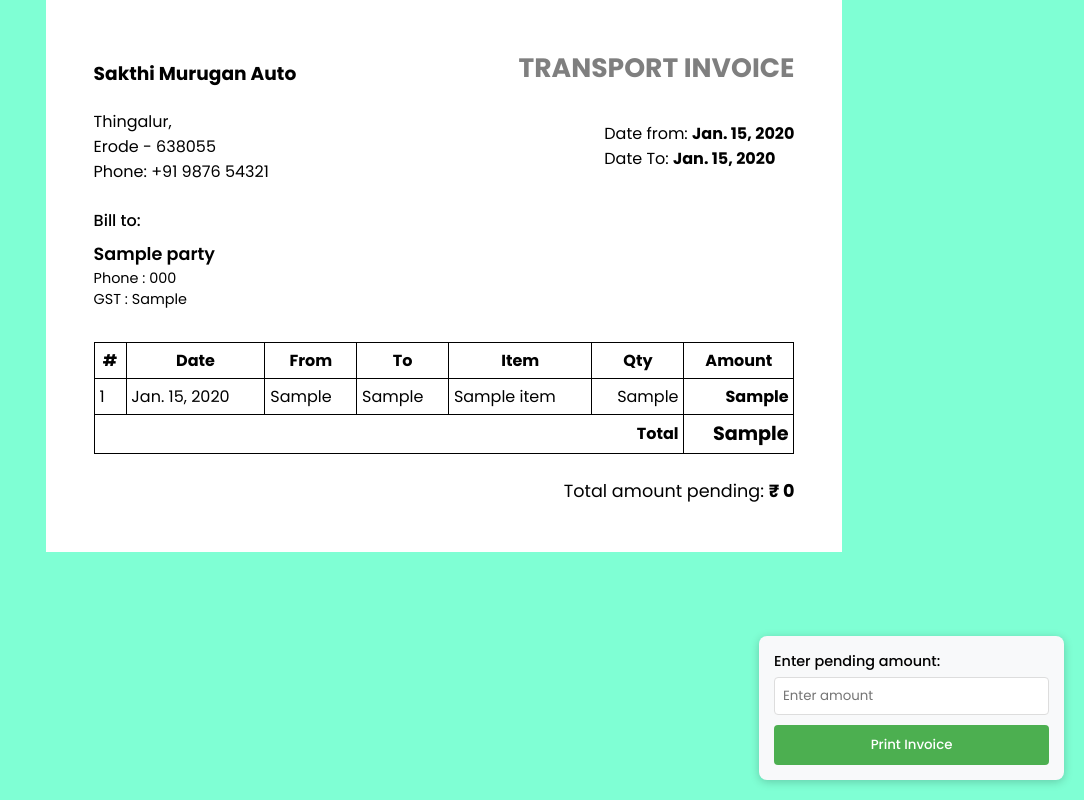
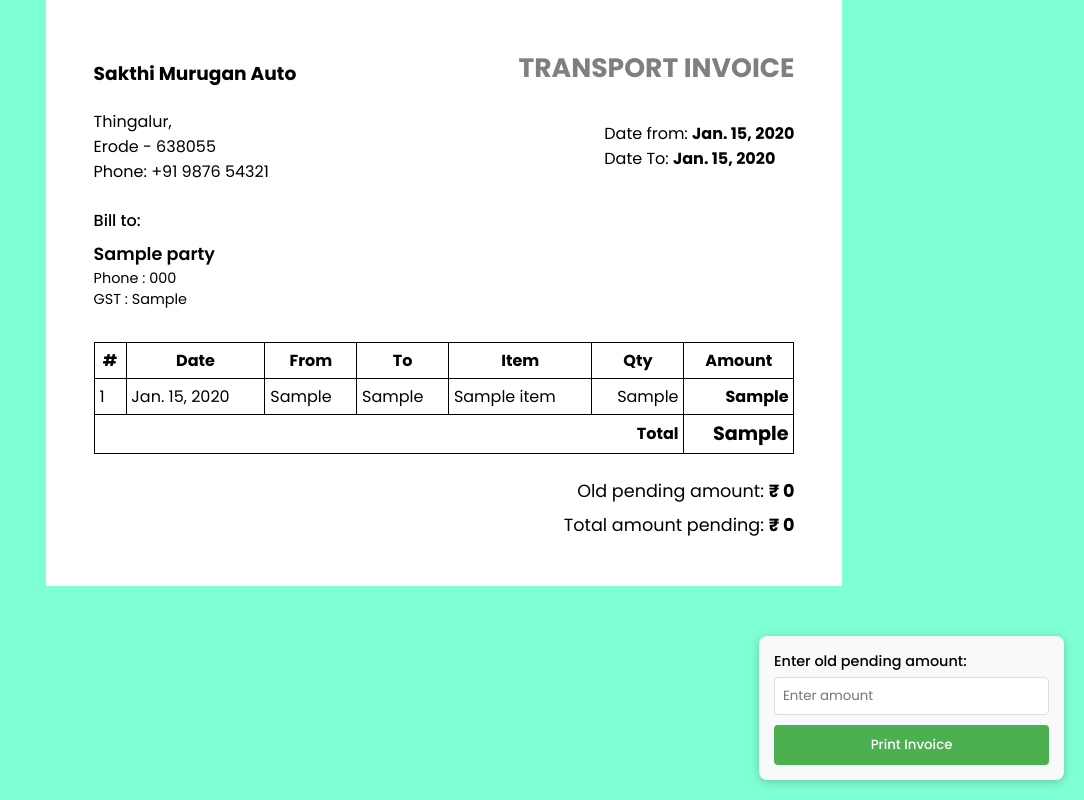
Before and after one commit to sakthimurugan-2025/smt, a Django app: page /invoice/1/ in a window 1280 px wide. Shown: the whole page, without its empty margins (196-1280 px from the left). Run offline with Django 5.2, Linux system fonts and the light colour scheme; tables that the repository leaves empty hold one stand-in row (Sample ...); lists and menus that the app fills with data are empty.

Commit message:
Add files via upload

```diff
--- a/smt/main/templates/invoice.html
+++ b/smt/main/templates/invoice.html
@@ -101,13 +101,14 @@
                 </tr>
             </tfoot>
         </table>
-        <p style="margin-top: 1.5rem;font-size:1.1rem;display:block;text-align:right">Total amount pending: <b id="pending-amount-display">₹ 0</b></p>
+        <p style="margin-top: 1.5rem;font-size:1.1rem;display:block;text-align:right">Old pending amount: <b id="old-pending-amount-display">₹ 0</b></p>
+        <p style="margin-top: 0.5rem;font-size:1.1rem;display:block;text-align:right">Total amount pending: <b id="pending-amount-display">₹ 0</b></p>
     </div>
 
     <!-- Control card for screen view only -->
     <div class="control-card">
         <div class="control-item">
-            <label for="pending-amount">Enter pending amount:</label>
+            <label for="pending-amount">Enter old pending amount:</label>
             <input type="number" id="pending-amount" placeholder="Enter amount">
         </div>
         <button id="print-button">Print Invoice</button>
@@ -117,12 +118,18 @@
         document.addEventListener('DOMContentLoaded', function() {
             // Format all amount values with commas
             const amountElements = document.querySelectorAll('.amount-value');
+            let invoiceTotal = 0;
 
             amountElements.forEach(element => {
                 const value = parseFloat(element.textContent.trim());
                 if (!isNaN(value)) {
                     // Format with commas for Indian number format and add rupee symbol
                     element.textContent = '₹ ' + formatIndianNumber(value);
+
+                    // Store the invoice total value for calculations
+                    if (element.classList.contains('total')) {
+                        invoiceTotal = value;
+                    }
                 }
             });
 
@@ -164,8 +171,13 @@
 
             // Handle pending amount updates
             document.getElementById('pending-amount').addEventListener('input', function() {
-                const pendingAmount = parseFloat(this.value) || 0;
-                document.getElementById('pending-amount-display').textContent = '₹ ' + formatIndianNumber(pendingAmount);
+                const oldPendingAmount = parseFloat(this.value) || 0;
+                // Update old pending amount display
+                document.getElementById('old-pending-amount-display').textContent = '₹ ' + formatIndianNumber(oldPendingAmount);
+
+                // Calculate and update total pending amount (old pending + invoice total)
+                const totalPendingAmount = oldPendingAmount + invoiceTotal;
+                document.getElementById('pending-amount-display').textContent = '₹ ' + formatIndianNumber(totalPendingAmount);
             });
         });
     </script>
```
